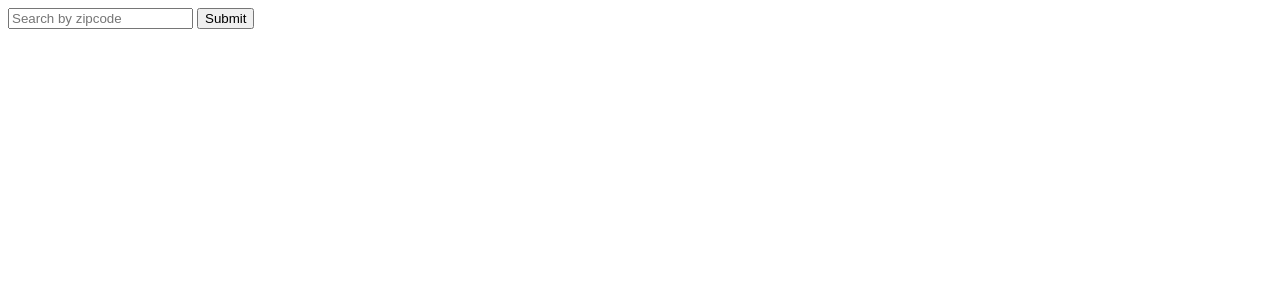
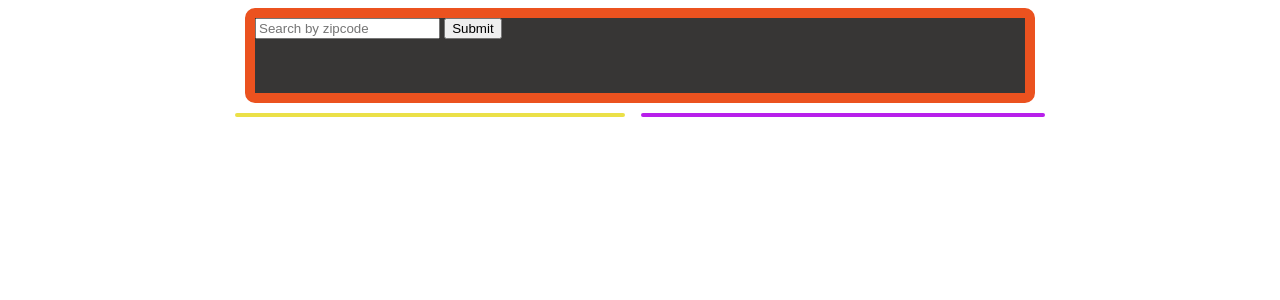
Before and after one commit to MegStClair/Weather-App, a Flask app: page / in a window 1280 px wide. Shown: the top 300 px of the page. Run offline with Flask 2, Linux system fonts and the light colour scheme.

Commit message:
styled for  general layout

```diff
--- /dev/null
+++ b/static/css/style.css
@@ -0,0 +1,62 @@
+
+body {
+    font-family: Verdana;
+    font-size: 13px;
+    color:#333
+}
+
+
+p {
+    padding: 10px;
+}
+
+#container {
+    margin: 0 auto;
+    width: 820px;
+}
+
+#header-container {
+    width: 800px;
+    float: center;
+    margin: 0 auto;
+}
+
+#header {
+    height: 75px;
+    background: #373635;
+    border-radius: 10px;
+    border: 10px solid #eb521f;
+    margin: 5px;
+}
+
+.city {
+    text-align: center;
+}
+
+#current-container {
+    width: 400px;
+    float: left;
+    margin: 0 auto;
+}
+
+.current {
+    background: #71716b;
+    border-radius: 10px;
+    border: 2px solid #ebe048;
+    margin: 5px;
+}
+
+#forecast-container {
+    width: 400px;
+    float: right;
+    background: #acabac;
+    border-radius: 10px;
+    border: 2px solid #b81feb;
+    margin: 5px;
+}
+
+.forecast-days {
+    width: 50%;
+    float: left;
+
+}
--- a/static/js/weather.js
+++ b/static/js/weather.js
@@ -14,6 +14,7 @@ weatherData.addEventListener('submit', (evt) => {
     .then(result => {
       document.querySelector('.city').innerHTML =
         `<h1>${result['0']['city']}</h1>`
+
       document.querySelector('.current').innerHTML =
         `
         <div id="date"><h1>${result['0']['date']}</h1></div>
@@ -37,11 +38,10 @@ weatherData.addEventListener('submit', (evt) => {
           ${result['0']['sunrise']} <svg xmlns="http://www.w3.org/2000/svg" width="35" height="35" fill="currentColor" class="bi bi-sunrise" viewBox="0 0 16 16"><path d="M7.646 1.146a.5.5 0 0 1 .708 0l1.5 1.5a.5.5 0 0 1-.708.708L8.5 2.707V4.5a.5.5 0 0 1-1 0V2.707l-.646.647a.5.5 0 1 1-.708-.708l1.5-1.5zM2.343 4.343a.5.5 0 0 1 .707 0l1.414 1.414a.5.5 0 0 1-.707.707L2.343 5.05a.5.5 0 0 1 0-.707zm11.314 0a.5.5 0 0 1 0 .707l-1.414 1.414a.5.5 0 1 1-.707-.707l1.414-1.414a.5.5 0 0 1 .707 0zM8 7a3 3 0 0 1 2.599 4.5H5.4A3 3 0 0 1 8 7zm3.71 4.5a4 4 0 1 0-7.418 0H.499a.5.5 0 0 0 0 1h15a.5.5 0 0 0 0-1h-3.79zM0 10a.5.5 0 0 1 .5-.5h2a.5.5 0 0 1 0 1h-2A.5.5 0 0 1 0 10zm13 0a.5.5 0 0 1 .5-.5h2a.5.5 0 0 1 0 1h-2a.5.5 0 0 1-.5-.5z"/></svg>
           <svg xmlns="http://www.w3.org/2000/svg" width="35" height="35" fill="currentColor" class="bi bi-sunset-fill" viewBox="0 0 16 16"><path d="M7.646 4.854a.5.5 0 0 0 .708 0l1.5-1.5a.5.5 0 0 0-.708-.708l-.646.647V1.5a.5.5 0 0 0-1 0v1.793l-.646-.647a.5.5 0 1 0-.708.708l1.5 1.5zm-5.303-.51a.5.5 0 0 1 .707 0l1.414 1.413a.5.5 0 0 1-.707.707L2.343 5.05a.5.5 0 0 1 0-.707zm11.314 0a.5.5 0 0 1 0 .706l-1.414 1.414a.5.5 0 1 1-.707-.707l1.414-1.414a.5.5 0 0 1 .707 0zM11.709 11.5a4 4 0 1 0-7.418 0H.5a.5.5 0 0 0 0 1h15a.5.5 0 0 0 0-1h-3.79zM0 10a.5.5 0 0 1 .5-.5h2a.5.5 0 0 1 0 1h-2A.5.5 0 0 1 0 10zm13 0a.5.5 0 0 1 .5-.5h2a.5.5 0 0 1 0 1h-2a.5.5 0 0 1-.5-.5z"/></svg>
           ${result['0']['sunset']}
-          </div>
-        `
-      document.querySelector('.forecast').innerHTML =
-      `
-      <div id="date-day_1"><h3>${result['1']['date_1']}</div>
+          </div>`
+
+      document.querySelector('#day1').innerHTML =
+        `<div id="date-day_1"><h2>${result['1']['date_1']}</h2></div>
         <img id="icon-day_1" src='http://openweathermap.org/img/w/${result['1']['icon_1']}.png'></img></div>
         <div id="temp-day_1"><h3> ${result['1']['weather_1']}</h3></div>
         <div id="temp-details-day_1">
@@ -53,9 +53,10 @@ weatherData.addEventListener('submit', (evt) => {
               ${result['1']['day_1']}&#8457;<br>
               ${result['1']['night_1']}&#8457;
             </div>
-      </div>
+        </div>`
 
-      <div id="date-day_2"><h3>${result['1']['date_2']}</div>
+      document.querySelector('#day2').innerHTML =
+        `<div id="date-day_2"><h2>${result['1']['date_2']}</h2></div>
           <img id="icon-day_2" src='http://openweathermap.org/img/w/${result['1']['icon_2']}.png'></img></div>
           <div id="temp-day_2"><h3> ${result['1']['weather_2']}</h3></div>
           <div id="temp-details-day_2">
@@ -68,8 +69,11 @@ weatherData.addEventListener('submit', (evt) => {
                 ${result['1']['night_2']}&#8457;
               </div>
           </div>
+        </div>`
 
-      <div id="date-day_3"><h3>${result['1']['date_3']}</div>
+      document.querySelector('#day3').innerHTML =
+        `<div id="day_3">
+          <div id="date-day_3"><h2>${result['1']['date_3']}</h2></div>
           <img id="icon-day_3" src='http://openweathermap.org/img/w/${result['1']['icon_3']}.png'></img></div>
           <div id="temp-day_3"><h3> ${result['1']['weather_3']}</h3></div>
           <div id="temp-details-day_3">
@@ -82,8 +86,11 @@ weatherData.addEventListener('submit', (evt) => {
                 ${result['1']['night_3']}&#8457;
               </div>
           </div>
+        </div>`
 
-      <div id="date-day_4"><h3>${result['1']['date_4']}</div>
+      document.querySelector('#day4').innerHTML =
+        `<div id="day_4">
+          <div id="date-day_4"><h2>${result['1']['date_4']}</h2></div>
           <img id="icon-day_4" src='http://openweathermap.org/img/w/${result['1']['icon_4']}.png'></img></div>
           <div id="temp-day_4"><h3> ${result['1']['weather_4']}</h3></div>
           <div id="temp-details-day_4">
@@ -96,7 +103,7 @@ weatherData.addEventListener('submit', (evt) => {
                 ${result['1']['night_4']}&#8457;
               </div>
           </div>
-      `
+        </div>`
         ;
     })
 });
--- a/templates/base.html
+++ b/templates/base.html
@@ -5,7 +5,7 @@
 <head>
     <meta charset="utf-8">
     <meta name="viewport" content="width=devicewidth">
-
+    <link rel="stylesheet" href="/static/css/style.css">
     <title>
         {% block title %}{% endblock %}
     </title>
--- a/templates/weather.html
+++ b/templates/weather.html
@@ -4,17 +4,42 @@
 
 {% block body %}
 
-<div>
+<div id="container">
+    <div id="header-container">
+        <div id="header">
             <form action="/weather" class="zipcode-form">
                 <input type="text" id="zipcode" placeholder="Search by zipcode" name="zipcode">
                 <button type="submit">Submit</button>
             </form>
         </div>
+    </div>
 
 
     <div class="city"></div>
+
+    <div id="current-container">
         <div class="current"></div>
-<div class="forecast"></div>
+    </div>
+
+
+    <div id="forecast-container">
+        <div class="forecast">
+            <div class="forecast-days">
+                <div id="day1"></div>
+            </div>
+            <div class="forecast-days"></div>
+                <div id="day2"></div>
+            </div>
+            <div class="forecast-days">
+                <div id="day3"></div>
+            </div>
+            <div class="forecast-days"></div>
+                <div id="day4"></div>
+            </div>
+        </div>
+    </div>
+
+</div>
 
 <script src="/static/js/weather.js"></script>
 {% endblock %}
```
Lines whose indentation alone changed are shown as unchanged.
